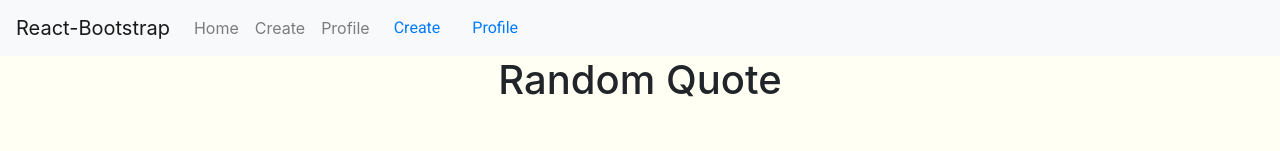
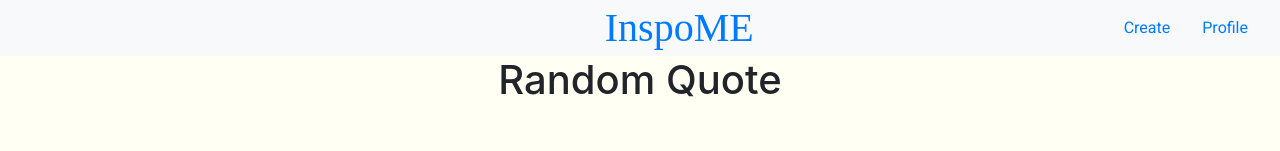
Before and after one commit to nessoaf/Hackathon-2020, a React (Create React App) app: page / in a window 1280 px wide. Shown: the top 151 px of the page. Built offline with nearby package versions, Linux system fonts and the light colour scheme; a web font is replaced by a local one.

Commit message:
appnav change

```diff
--- a/src/components/AppNavbar.js
+++ b/src/components/AppNavbar.js
@@ -4,13 +4,12 @@
 export default function AppNavbar() {
   return (
     <Navbar bg="light" expand="lg" className="">
-      <Navbar.Brand href="#home">React-Bootstrap</Navbar.Brand>
-      <Navbar.Toggle aria-controls="basic-navbar-nav"/>
+      <Navbar.Toggle aria-controls="basic-navbar-nav" />
       <Navbar.Collapse id="basic-navbar-nav">
-        <Nav className="">
-          <Nav.Link href="/">Home</Nav.Link>
-          <Nav.Link href="/create">Create</Nav.Link>
-          <Nav.Link href="/profile">Profile</Nav.Link>
+        <div className='navbar-brand-centered'>
+          <Nav.Link className='title' href="/">InspoME</Nav.Link>
+        </div>
+        <Nav className="mr-auto">
         </Nav>
         <Nav.Link className='content' href="/create">Create</Nav.Link>
         <Nav.Link className='content' href="/profile">Profile</Nav.Link>
```
